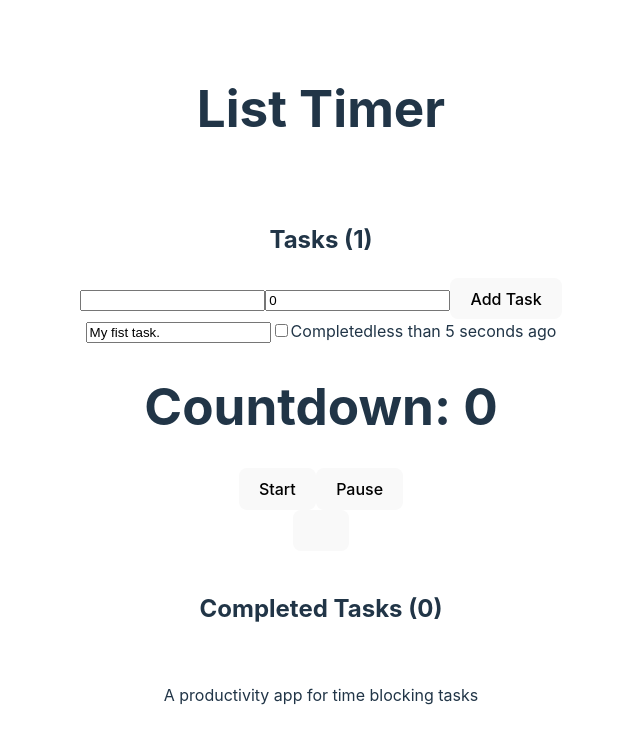
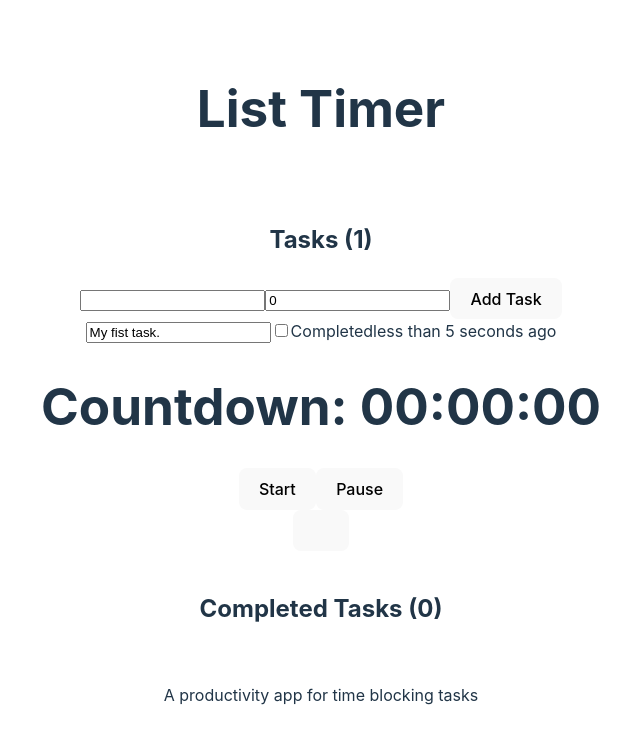
Before and after one commit to mrjasonweaver/dayredi, a React (Vite) app: page / in a window 1280 px wide. Shown: the top 744 px of the page, without its empty margins (319-959 px from the left). Built offline with nearby package versions, Linux system fonts and the light colour scheme; some icons are missing.

Commit message:
Refactor timer display

```diff
--- a/src/components/Timer.tsx
+++ b/src/components/Timer.tsx
@@ -4,9 +4,21 @@ interface TimerProps {
   timerStartValue: number;
 }
 
-const Timer: React.FC<TimerProps> = ({timerStartValue}) => {
-    const [countdown, setCountdown] = useState(timerStartValue);
+const Timer: React.FC<TimerProps> = ({ timerStartValue }) => {
+    // We need the timerStartValue converted from minutes to seconds.
+    const convertedTimerStartValue = timerStartValue * 60;
+    const [countdown, setCountdown] = useState(convertedTimerStartValue);
     const [isRunning, setIsRunning] = useState(false);
+
+
+    // We need to convert the countdown for display in hours, minutes and seconds.
+    const hours = Math.floor(countdown / 3600);
+    const minutes = Math.floor(countdown / 60);
+    const seconds = countdown % 60;
+    const displaySeconds = seconds < 10 ? `0${seconds}` : seconds;
+    const displayMinutes = minutes < 10 ? `0${minutes}` : minutes;
+    const displayHours = hours < 10 ? `0${hours}` : hours;
+    const displayTime = `${displayHours}:${displayMinutes}:${displaySeconds}`;
 
     useEffect(() => {
         let timer: NodeJS.Timeout;
@@ -32,7 +44,7 @@ const Timer: React.FC<TimerProps> = ({timerStartValue}) => {
 
     return (
         <div>
-            <h1>Countdown: {countdown}</h1>
+            <h1>Countdown: {displayTime}</h1>
             <button onClick={handleStart}>Start</button>
             <button onClick={handlePause}>Pause</button>
         </div>
```
